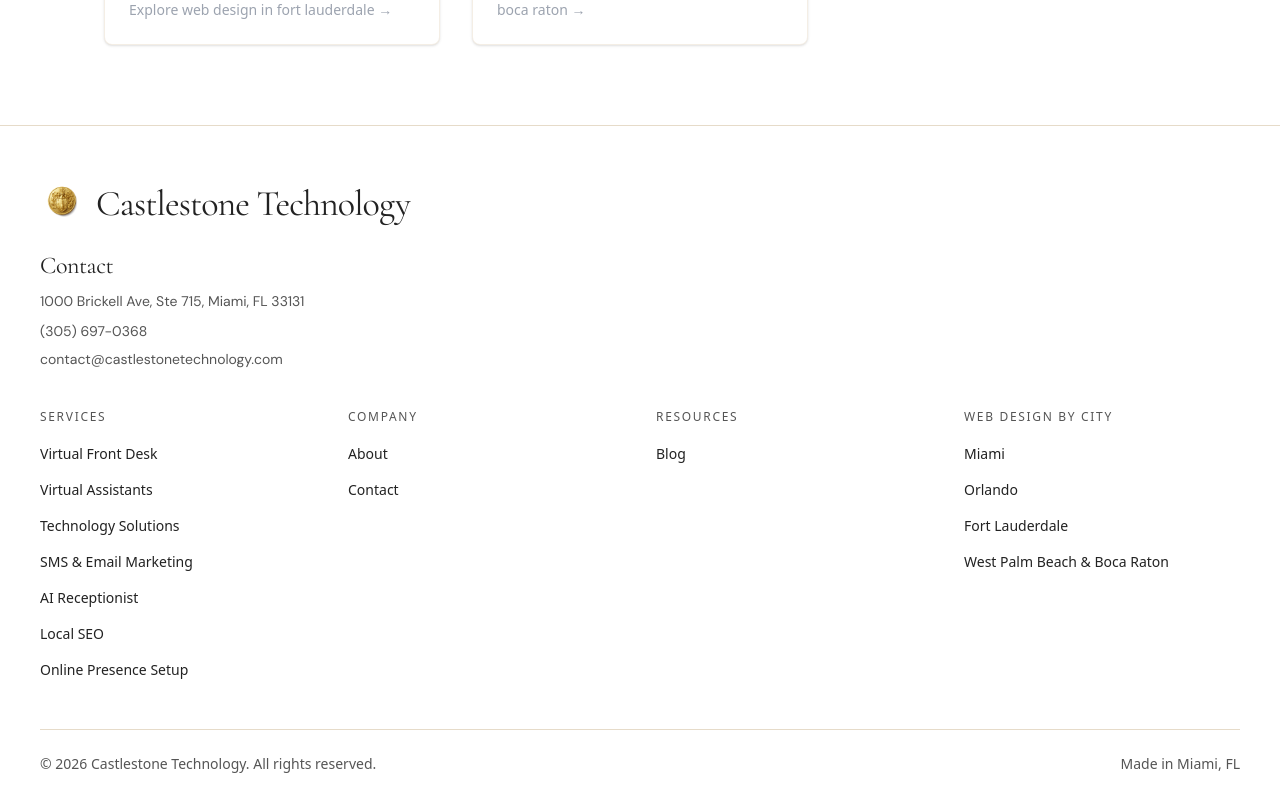
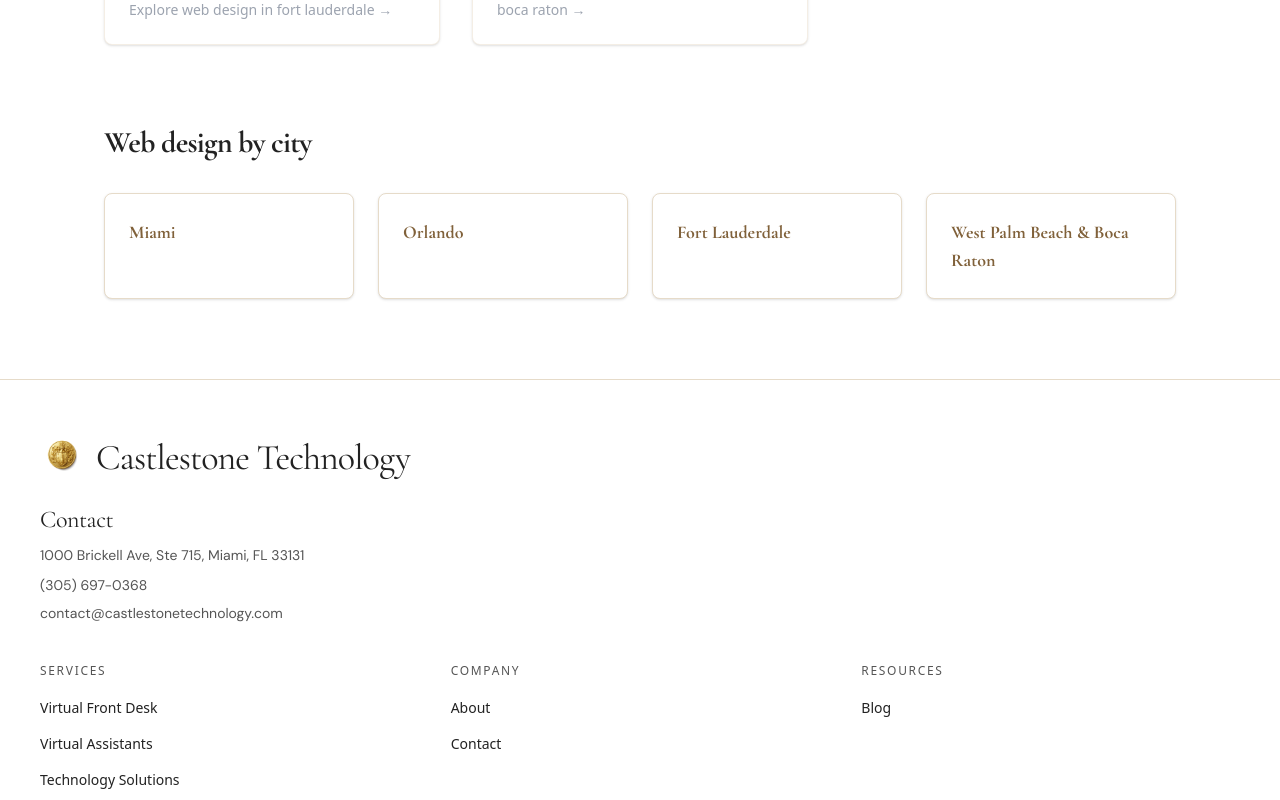
Before and after one commit to andercastellanos/CastlestoneTechnology, a Next.js app: page /blog in a window 1280 px wide. Shown: the part 2320-3120 px from the top of the page. Built offline with nearby package versions, Linux system fonts and the light colour scheme; no server answers.

Commit message:
Move city web design links from footer to blog indexes

```diff
--- a/app/(en)/blog/page.tsx
+++ b/app/(en)/blog/page.tsx
@@ -5,6 +5,8 @@ import Header from "@/components/layout/Header"
 import Footer from "@/components/layout/Footer"
 import Container from "@/components/shared/Container"
 import { SOCIAL_IMAGES } from "@/lib/constants"
+import { blogNavigationContent } from "@/content/en/blog-navigation"
+import { webDesignCities } from "@/lib/page-data/web-design-cities"
 
 export const metadata: Metadata = {
   title: "Blog & Resources",
@@ -234,6 +236,22 @@ export default function BlogPage() {
             </div>
           </Container>
         </section>
+        <section aria-labelledby="web-design-cities-heading" className="pb-20">
+          <Container>
+            <h2 id="web-design-cities-heading" className="font-heading text-3xl font-bold tracking-tight text-[#222222]">
+              {blogNavigationContent.cityHeading}
+            </h2>
+            <ul className="mt-8 grid gap-6 sm:grid-cols-2 lg:grid-cols-4">
+              {webDesignCities.map((city) => (
+                <li key={city.path}>
+                  <Link href={city.path} className="font-heading block h-full rounded-lg border border-[#e6dbc9] bg-white p-6 text-lg font-bold text-[#80613a] shadow-sm transition-colors hover:border-[#c8a97e] hover:text-[#c8a97e]">
+                    {city.city}
+                  </Link>
+                </li>
+              ))}
+            </ul>
+          </Container>
+        </section>
       </main>
       <Footer />
     </>
--- a/app/(es)/es/blog/page.tsx
+++ b/app/(es)/es/blog/page.tsx
@@ -5,6 +5,9 @@ import Footer from "@/components/layout/Footer"
 import Container from "@/components/shared/Container"
 import { blogContent as copy, spanishBlogEntries } from "@/content/es/blog"
 import { spanishPageMetadata } from "@/lib/spanish-metadata"
+import { blogNavigationContent } from "@/content/es/blog-navigation"
+import { webDesignCities } from "@/lib/page-data/web-design-cities"
+import { hrefForLocale } from "@/lib/i18n"
 
 export function generateMetadata(_props: unknown, parent: ResolvingMetadata) {
   return spanishPageMetadata({ path: copy.path, title: copy.title, description: copy.description }, parent)
@@ -27,6 +30,22 @@ export default function SpanishBlogPage() {
             <Link href={post.path} className="mt-5 inline-block text-sm font-medium text-[#80613a] underline underline-offset-4">{post.kind === "city" ? copy.cityLabel : copy.readLabel}</Link>
           </article>)}
         </div></Container></section>
+        <section aria-labelledby="web-design-cities-heading" className="pb-20">
+          <Container>
+            <h2 id="web-design-cities-heading" className="font-heading text-3xl font-bold tracking-tight text-[#222222]">
+              {blogNavigationContent.cityHeading}
+            </h2>
+            <ul className="mt-8 grid gap-6 sm:grid-cols-2 lg:grid-cols-4">
+              {webDesignCities.map((city) => (
+                <li key={city.path}>
+                  <Link href={hrefForLocale(city.path, "es")} className="font-heading block h-full rounded-sm border border-[#e6dbc9] bg-white p-6 text-lg font-bold text-[#80613a] transition-colors hover:border-[#c8a97e] hover:text-[#c8a97e]">
+                    {"esCity" in city ? city.esCity : city.city}
+                  </Link>
+                </li>
+              ))}
+            </ul>
+          </Container>
+        </section>
       </main>
       <Footer locale="es" />
     </>
--- a/app/components/layout/Footer.tsx
+++ b/app/components/layout/Footer.tsx
@@ -1,8 +1,5 @@
 import BreadcrumbData from "@/components/shared/BreadcrumbData"
 import RelatedArticles from "@/components/shared/RelatedArticles"
-import { webDesignCities } from "@/lib/page-data/web-design-cities"
-import { blogNavigationContent as en } from "@/content/en/blog-navigation"
-import { blogNavigationContent as es } from "@/content/es/blog-navigation"
 import Image from "next/image"
 import Link from "next/link"
 import { twinOf, type Locale } from "@/lib/i18n"
@@ -84,7 +81,7 @@ export default function Footer({ locale = "en" }: { locale?: Locale }) {
           </p>
         </section>
 
-        <div className="mt-10 grid gap-8 sm:grid-cols-2 lg:grid-cols-4">
+        <div className="mt-10 grid gap-8 sm:grid-cols-3">
           {footerColumns.map((column) => (
             <div key={column.title}>
               <h3 className="text-xs uppercase tracking-[0.14em] text-[#555555]">
@@ -104,12 +101,6 @@ export default function Footer({ locale = "en" }: { locale?: Locale }) {
               </ul>
             </div>
           ))}
-          <div data-city-footer>
-            <h3 className="text-xs uppercase tracking-[0.14em] text-[#555555]">{locale === "es" ? es.cityFooter : en.cityFooter}</h3>
-            <ul className="mt-4 space-y-3">
-              {webDesignCities.map((city) => <li key={city.path}><Link href={localizedHref(city.path)} className="text-sm text-[#222222] transition-colors hover:text-[#c8a97e]">{locale === "es" && "esCity" in city ? city.esCity : city.city}</Link></li>)}
-            </ul>
-          </div>
         </div>
 
         <div className="mt-12 flex flex-col gap-3 border-t border-[#e6dbc9] pt-6 text-sm text-[#555555] sm:flex-row sm:items-center sm:justify-between">
--- a/content/en/blog-navigation.ts
+++ b/content/en/blog-navigation.ts
@@ -1,6 +1,6 @@
 export const blogNavigationContent = {
   related: "Related articles",
-  cityFooter: "Web design by city",
+  cityHeading: "Web design by city",
   home: "Home",
   blog: "Blog",
   services: "Services",
--- a/content/es/blog-navigation.ts
+++ b/content/es/blog-navigation.ts
@@ -1,6 +1,6 @@
 export const blogNavigationContent = {
   related: "Artículos relacionados",
-  cityFooter: "Diseño web por ciudad",
+  cityHeading: "Diseño web por ciudad",
   home: "Inicio",
   blog: "Blog",
   services: "Servicios",
```
